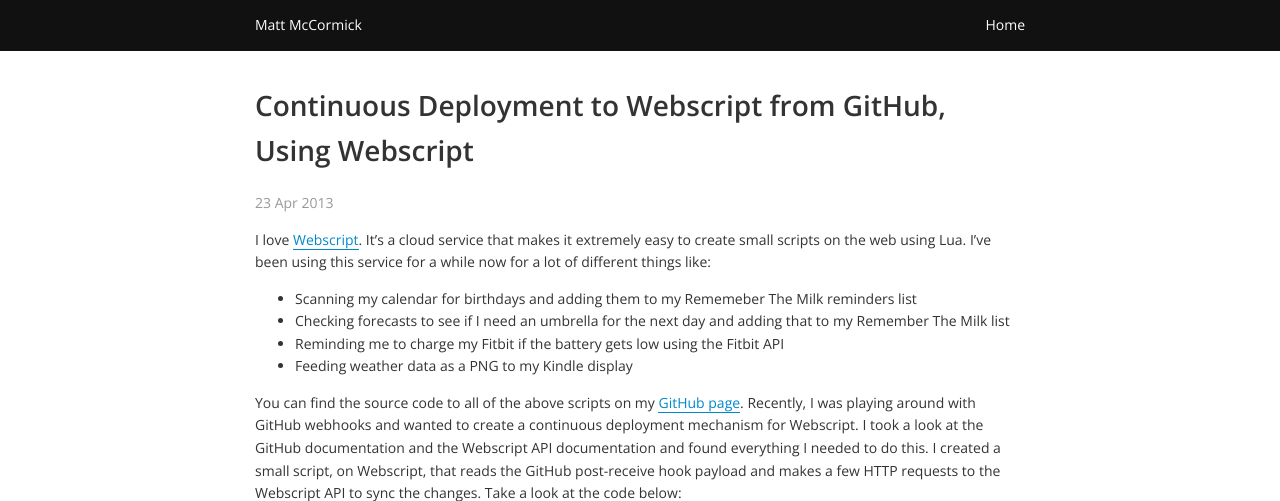
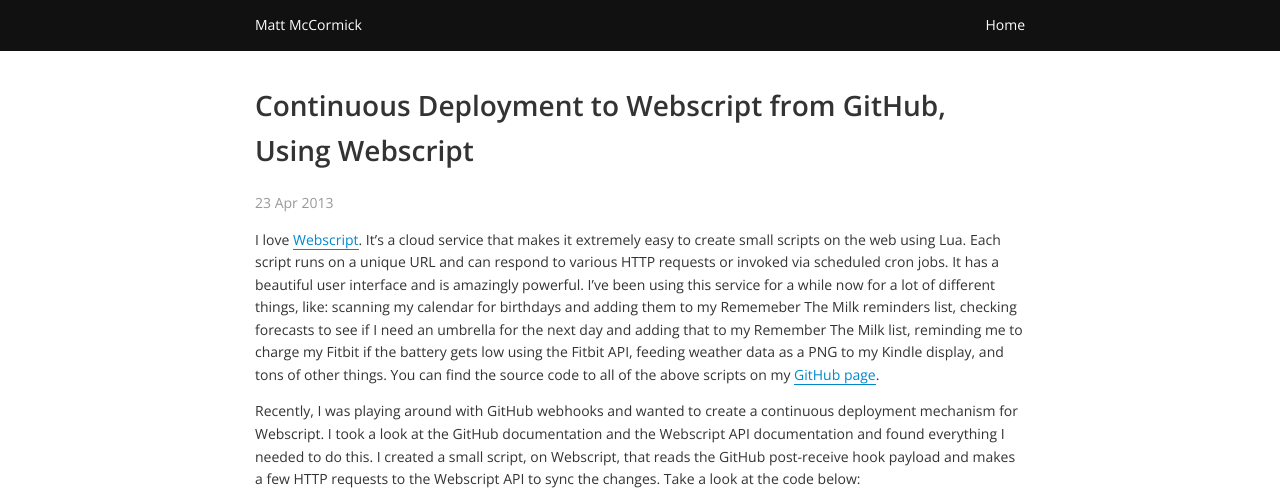
Before and after one commit to mbmccormick/mbmccormick.github.io, a Jekyll site: the page built from _posts/2013-04-23-continuous-deployment-to-webscript-from-github-using-webscript.md, in a window 1280 px wide, cut to the strip 0-501 px from the top of the page. Built offline with Jekyll 4.4.1, drawn with Linux system fonts in a browser that asks for light colours.

Commit message:
Update 2013-04-23-continuous-deployment-to-webscript-from-github-using-webscript.md

```diff
--- a/_posts/2013-04-23-continuous-deployment-to-webscript-from-github-using-webscript.md
+++ b/_posts/2013-04-23-continuous-deployment-to-webscript-from-github-using-webscript.md
@@ -14,19 +14,14 @@
   - code
 ---
 
-I love [Webscript][1]. It's a cloud service that makes it extremely easy to create small scripts on the web using Lua. I've been using this service for a while now for a lot of different things like:
-- Scanning my calendar for birthdays and adding them to my Rememeber The Milk reminders list
-- Checking forecasts to see if I need an umbrella for the next day and adding that to my Remember The Milk list
-- Reminding me to charge my Fitbit if the battery gets low using the Fitbit API
-- Feeding weather data as a PNG to my Kindle display
+I love [Webscript][1]. It's a cloud service that makes it extremely easy to create small scripts on the web using Lua. Each script runs on a unique URL and can respond to various HTTP requests or invoked via scheduled cron jobs. It has a beautiful user interface and is amazingly powerful. I've been using this service for a while now for a lot of different things, like: scanning my calendar for birthdays and adding them to my Rememeber The Milk reminders list, checking forecasts to see if I need an umbrella for the next day and adding that to my Remember The Milk list, reminding me to charge my Fitbit if the battery gets low using the Fitbit API, feeding weather data as a PNG to my Kindle display, and tons of other things. You can find the source code to all of the above scripts on my [GitHub page][2].
 
  [1]: https://www.webscript.io/
+ [2]: https://github.com/mbmccormick
 
-You can find the source code to all of the above scripts on my [GitHub page][2]. Recently, I was playing around with GitHub webhooks and wanted to create a continuous deployment mechanism for Webscript. I took a look at the GitHub documentation and the Webscript API documentation and found everything I needed to do this. I created a small script, on Webscript, that reads the GitHub post-receive hook payload and makes a few HTTP requests to the Webscript API to sync the changes. Take a look at the code below:
+Recently, I was playing around with GitHub webhooks and wanted to create a continuous deployment mechanism for Webscript. I took a look at the GitHub documentation and the Webscript API documentation and found everything I needed to do this. I created a small script, on Webscript, that reads the GitHub post-receive hook payload and makes a few HTTP requests to the Webscript API to sync the changes. Take a look at the code below:
 
 <script src="https://gist.github.com/mbmccormick/5447302.js"> </script>
-
- [2]: https://github.com/mbmccormick
 
 To use this on your own GitHub repository, just add a webhook with the URL `https://code.webscript.io/github?email=YOUR_EMAIL_ADDRESS&key=YOUR_API_KEY`. Then every time you push to GitHub, your Lua scripts will be deployed to your Webscript account. This is great for keeping your scripts under source control and streamlining the deployment process.
 
```
